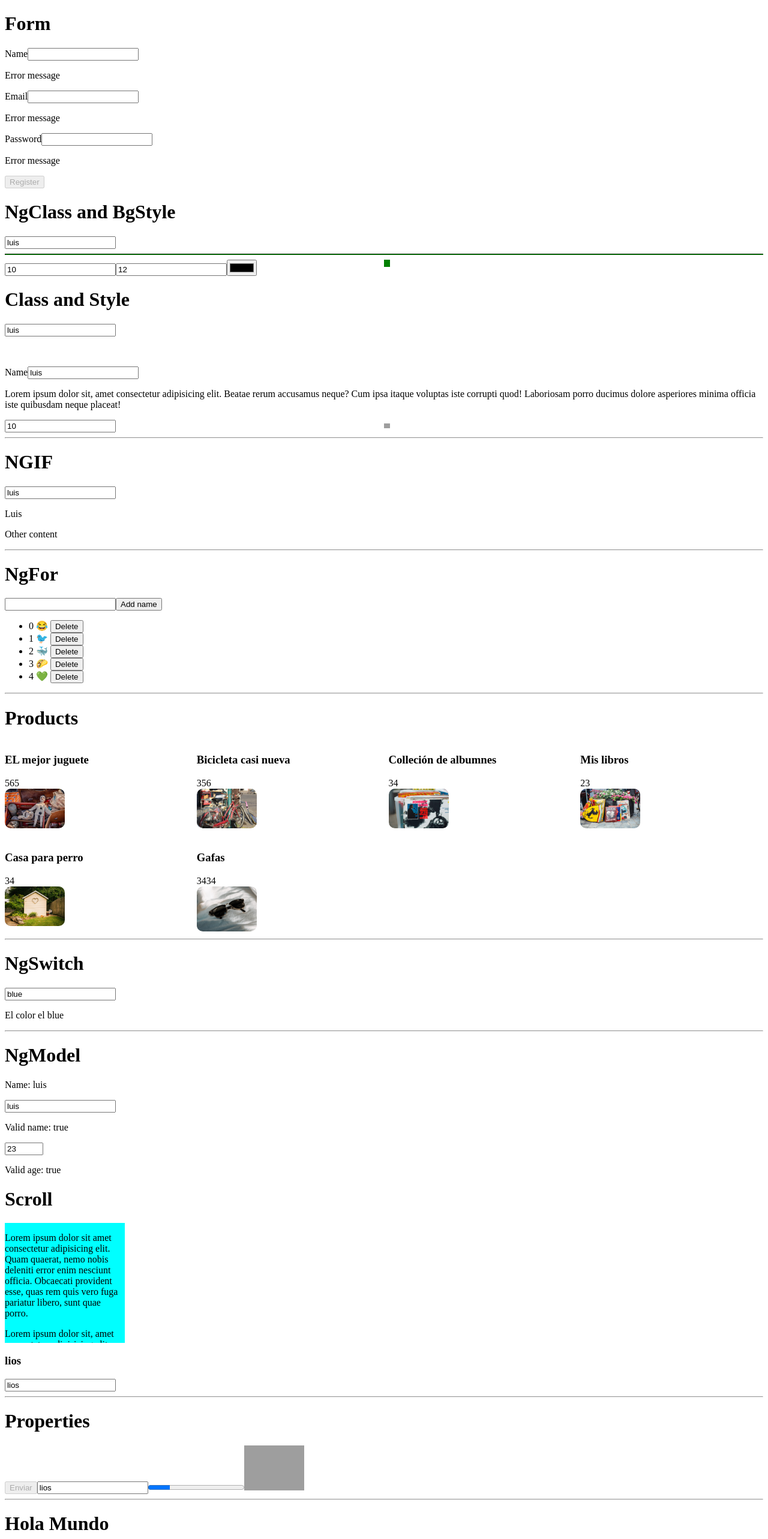
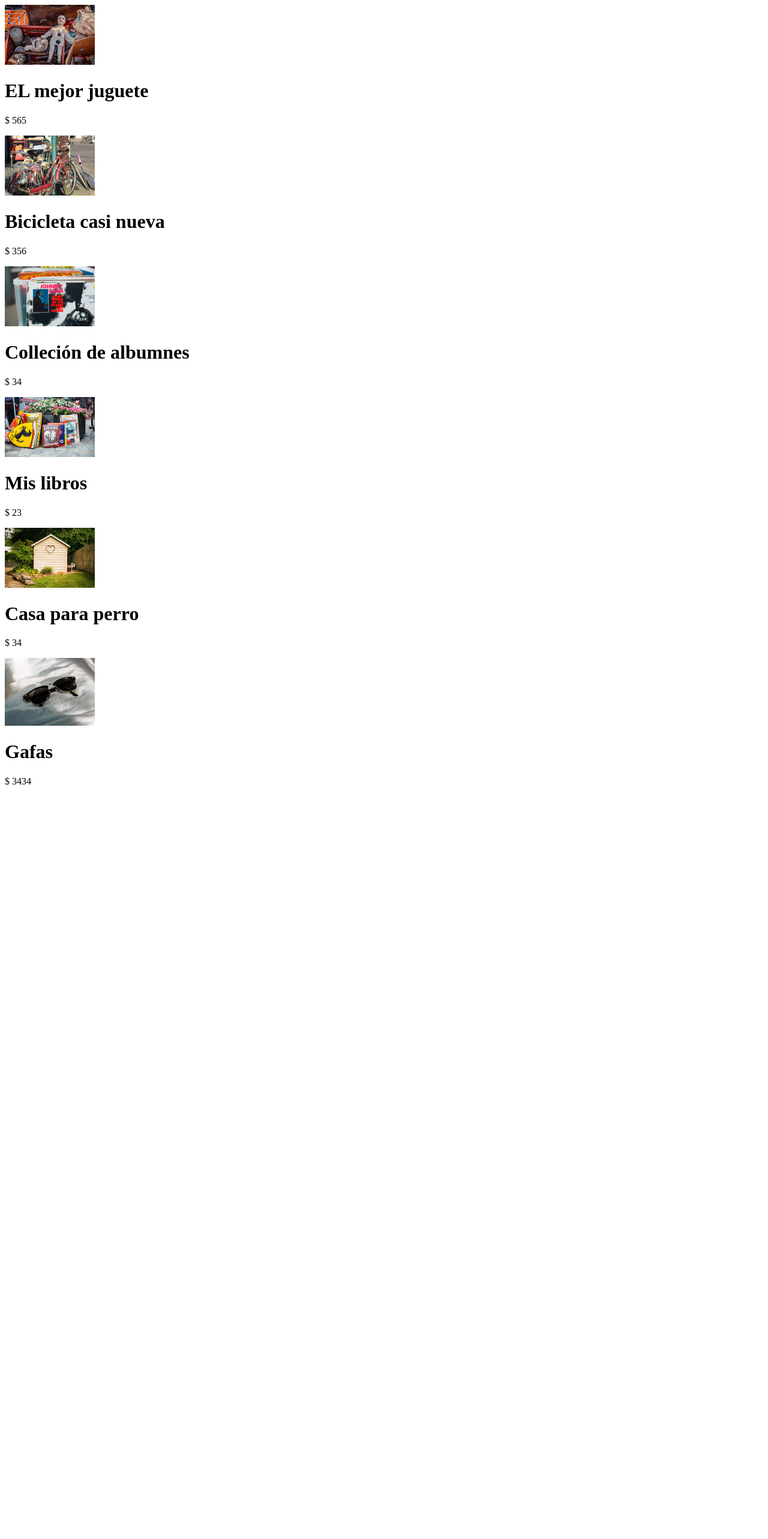
Before and after one commit to leotalorac/AngularBasicCourse, an Angular app: page / in a window 1280 px wide. Shown: the top 2566 px of the page at 60% size. After the commit the page ends 1328 px from the top, so only its background shows below. Built offline with nearby package versions, Linux system fonts and the light colour scheme; grey boxes are pictures that could not be loaded.

Commit message:
More reconstructed compoments

```diff
--- a/src/app/app.component.html
+++ b/src/app/app.component.html
@@ -1,162 +1 @@
-<h1>Form</h1>
-<form #myForm="ngForm" (ngSubmit)="onRegister()">
-  <div class="input-group">
-    <label for="">Name</label>
-    <input type="text" required [(ngModel)]="register.name" id="name" name="name">
-    <p>Error message</p>
-  </div>
-  <div class="input-group">
-    <label for="">Email</label>
-    <input type="email" required [(ngModel)]="register.email" id="email" name="email">
-    <p>Error message</p>
-  </div>
-  <div class="input-group">
-    <label for="">Password</label>
-    <input type="password" required [(ngModel)]="register.password" id="password" name="password">
-    <p>Error message</p>
-  </div>
-  <button [disabled]="myForm.invalid" type="submit">Register</button>
-</form>
-
-
-
-
-<h1>NgClass and BgStyle</h1>
-<input type="text" required #nameInput5="ngModel" [(ngModel)]="person.name" />
-<hr
-  class="line-error"
-  [ngClass]="{
-    'valid':nameInput5.valid,
-    'invalid':nameInput5.invalid
-  }"
-/>
-<div style="display: grid; grid-template-columns: repeat(2,1fr);">
-  <div>
-    <input type="number" required [(ngModel)]="box.w" />
-    <input type="number" required [(ngModel)]="box.h" />
-    <input type="color" required [(ngModel)]="box.color" />
-  </div>
-  <div
-    [ngStyle]="{
-      'width.px':box.w,
-      'height.px':box.h,
-      'background-color':box.color
-    }"
-  >
-  </div>
-</div>
-
-<h1>Class and Style</h1>
-<input type="text" required #nameInput3="ngModel" [(ngModel)]="person.name" />
-<p class="message--error" [class.show]="person.name==''">
-  The filed is required
-</p>
-<label for="">Name</label>
-<input type="text" required #nameInput4="ngModel" [(ngModel)]="person.name" />
-<p [style.font-style]="nameInput4.invalid ? 'italic' : 'normal' ">Lorem ipsum dolor sit, amet consectetur adipisicing elit. Beatae rerum accusamus neque? Cum ipsa itaque voluptas iste corrupti quod! Laboriosam porro ducimus dolore asperiores minima officia iste quibusdam neque placeat!</p>
-<div style="display: grid; grid-template-columns: repeat(2,1fr);">
-  <div>
-    <input type="text" [(ngModel)]="widthImg">
-  </div>
-  <div>
-    <img [src]="imgurl" alt="" [style.width.px]="widthImg">
-  </div>
-</div>
-<hr>
-<h1>NGIF</h1>
-<input type="text" required #nameInput2="ngModel" [(ngModel)]="person.name" />
-<p *ngIf="person.name == 'luis'">Luis</p>
-<p *ngIf="person.name == 'julian' && person.age > 20; else othercontent">
-  Julian
-</p>
-
-<ng-template #othercontent>
-  <p>Other content</p>
-</ng-template>
-<hr />
-<h1>NgFor</h1>
-<input type="text" required #emojiInput="ngModel" [(ngModel)]="newEmoji" />
-<button (click)="AddEmoji()">Add name</button>
-<ul>
-  <li *ngIf="emojis.length ==0">No elements </li>
-  <li *ngFor="let e of emojis;index as i">
-    {{ i+" " + e }}
-    <button (click)="deleteEmoji(i)">Delete</button>
-  </li>
-</ul>
-<hr />
-
-<h1>Products</h1>
-<div class="products--grid">
-<div *ngFor="let product of products;">
-  <h3>{{product.name}}</h3>
-  <p>{{product.price}}</p>
-  <img [src]="product.image" alt="">
-</div>
-</div>
-
-
-<hr>
-<h1>NgSwitch</h1>
-<input type="text" required #colorInput="ngModel" [(ngModel)]="color" >
-<div [ngSwitch]="color">
-  <p *ngSwitchCase="'blue'">
-      El color el blue
-  </p>
-  <p *ngSwitchCase="'green'">
-      El color el green
-  </p>
-  <p *ngSwitchCase="'red'">
-      El color el red
-  </p>
-  <p *ngSwitchDefault>
-      No hay ningún color
-  </p>
-</div>
-<hr>
-<h1>NgModel</h1>
-<p>Name: {{ person.name }}</p>
-<input type="text" required #nameInput="ngModel" [(ngModel)]="person.name" />
-<p>Valid name: {{ nameInput.valid }}</p>
-<input
-  type="number"
-  required
-  max="100"
-  min="10"
-  #ageInput="ngModel"
-  [(ngModel)]="person.age"
-/>
-<p>Valid age: {{ ageInput.valid }}</p>
-
-<h1>Scroll</h1>
-<div class="box" (scroll)="onScroll($event)">
-  <p>
-    Lorem ipsum dolor sit amet consectetur adipisicing elit. Quam quaerat, nemo
-    nobis deleniti error enim nesciunt officia. Obcaecati provident esse, quas
-    rem quis vero fuga pariatur libero, sunt quae porro.
-  </p>
-  <p>
-    Lorem ipsum dolor sit, amet consectetur adipisicing elit. Rerum, veniam
-    nihil. Fugit, ratione, alias, quo excepturi ab reiciendis facere laborum
-    numquam officia veritatis minus nostrum provident cum quos dolores saepe?
-  </p>
-</div>
-<h3>{{ valuetext }}</h3>
-<input type="text" [value]="valuetext" (keyup)="changeText($event)" />
-<hr />
-<h1>Properties</h1>
-<button [disabled]="disable">Enviar</button>
-<input type="text" [value]="valuetext" />
-<progress max="100" [value]="person.age"></progress>
-<img [src]="person.avatar" alt="" width="100" />
-<hr />
-<h1>Hola Mundo</h1>
-<h2>{{ "Hola mundo ".repeat(5) }}</h2>
-<p>3 + 3 = {{ 3 + 3 }}</p>
-<p>Hello my name {{ name }} - I am {{ age }}</p>
-<img src="{{ imgurl }}" alt="Great image" width="200px" />
-
-<hr />
-<h1>Events</h1>
-<button [disabled]="disable">Enviar</button>
-<button (click)="toggleButton()">Toggle Button</button>
+<app-product-list></app-product-list>
--- a/src/app/app.component.ts
+++ b/src/app/app.component.ts
@@ -7,87 +7,5 @@ import { Product } from './product.model';
   styleUrls: ['./app.component.sass']
 })
 export class AppComponent {
-  title = 'my-store';
-  widthImg = 10;
-  box={
-    w:10,
-    h:12,
-    color:'green'
-  };
-  name = 'lotalorafox';
-  age = 23;
-  imgurl = "https://source.unsplash.com/random";
-  disable = true;
-  valuetext = 'lios'
-  register = {
-    name:'',
-    email:'',
-    password:''
-  }
-  person = {
-    name: "luis",
-    age: 23,
-    avatar: this.imgurl
-  }
-  color:string = "blue"
 
-  emojis:string[] = [ '😂' , '🐦', '🐳','🌮', '💚']
-  newEmoji = ""
-
-  products:Product[] = [
-    {
-      name: 'EL mejor juguete',
-      price: 565,
-      image: './assets/images/toy.jpg',
-      category: 'all',
-    },
-    {
-      name: 'Bicicleta casi nueva',
-      price: 356,
-      image: './assets/images/bike.jpg'
-    },
-    {
-      name: 'Colleción de albumnes',
-      price: 34,
-      image: './assets/images/album.jpg'
-    },
-    {
-      name: 'Mis libros',
-      price: 23,
-      image: './assets/images/books.jpg'
-    },
-    {
-      name: 'Casa para perro',
-      price: 34,
-      image: './assets/images/house.jpg'
-    },
-    {
-      name: 'Gafas',
-      price: 3434,
-      image: './assets/images/glasses.jpg'
-    }
-  ]
-  toggleButton() {
-    this.disable=!this.disable;
-    this.person.age++;
-  }
-  onScroll(event: Event){
-    const element = event.target as HTMLElement;
-    console.log(element.scrollTop)
-  }
-  changeText(event:Event){
-    const element = event.target as HTMLInputElement;
-    this.valuetext=element.value;
-    console.log(this.valuetext)
-  }
-  AddEmoji(){
-    this.emojis.push(this.newEmoji);
-    this.newEmoji=""
-  }
-  deleteEmoji(index:number){
-    this.emojis.splice(index,1)
-  }
-  onRegister(){
-    console.log(this.register)
-  }
 }
--- a/src/app/app.module.ts
+++ b/src/app/app.module.ts
@@ -4,10 +4,14 @@ import { FormsModule } from '@angular/forms';
 
 import { AppRoutingModule } from './app-routing.module';
 import { AppComponent } from './app.component';
+import { ProductComponent } from './components/product/product.component';
+import { ProductListComponent } from './components/product-list/product-list.component';
 
 @NgModule({
   declarations: [
-    AppComponent
+    AppComponent,
+    ProductComponent,
+    ProductListComponent
   ],
   imports: [
     BrowserModule,
--- /dev/null
+++ b/src/app/components/product-list/product-list.component.html
@@ -0,0 +1,4 @@
+<div class="">
+  <app-product [product]="product" *ngFor="let product of products">
+  </app-product>
+</div>
--- /dev/null
+++ b/src/app/components/product-list/product-list.component.ts
@@ -0,0 +1,56 @@
+import { Component, OnInit } from '@angular/core';
+import { Product } from 'src/app/product.model';
+
+@Component({
+  selector: 'app-product-list',
+  templateUrl: './product-list.component.html',
+  styleUrls: ['./product-list.component.sass']
+})
+export class ProductListComponent implements OnInit {
+
+  products:Product[] = [
+    {
+      id:"1",
+      name: 'EL mejor juguete',
+      price: 565,
+      image: './assets/images/toy.jpg',
+      category: 'all',
+    },
+    {
+      id:"2",
+      name: 'Bicicleta casi nueva',
+      price: 356,
+      image: './assets/images/bike.jpg'
+    },
+    {
+      id:"3",
+      name: 'Colleción de albumnes',
+      price: 34,
+      image: './assets/images/album.jpg'
+    },
+    {
+      id:"4",
+      name: 'Mis libros',
+      price: 23,
+      image: './assets/images/books.jpg'
+    },
+    {
+      id:"5",
+      name: 'Casa para perro',
+      price: 34,
+      image: './assets/images/house.jpg'
+    },
+    {
+      id:"6",
+      name: 'Gafas',
+      price: 3434,
+      image: './assets/images/glasses.jpg'
+    }
+  ]
+
+  constructor() { }
+
+  ngOnInit(): void {
+  }
+
+}
--- /dev/null
+++ b/src/app/components/product/product.component.html
@@ -0,0 +1,5 @@
+<div>
+  <img [src]="product.image" alt="" width="150px" *ngIf="showImage">
+  <h1>{{product.name}}</h1>
+  <p>$ {{product.price}}</p>
+</div>
--- /dev/null
+++ b/src/app/components/product/product.component.ts
@@ -0,0 +1,42 @@
+import { Component, OnInit, Input, OnChanges, AfterViewInit, OnDestroy } from '@angular/core';
+import { Product } from 'src/app/product.model';
+
+@Component({
+  selector: 'app-product',
+  templateUrl: './product.component.html',
+  styleUrls: ['./product.component.sass']
+})
+export class ProductComponent implements OnInit, OnChanges, AfterViewInit, OnDestroy {
+
+  @Input()
+  product: Product = {
+    id: '',
+    image: '',
+    name: '',
+    price: 0
+  };
+  @Input()
+  showImage=true
+
+  constructor() {
+    // Before render
+    // not async request - run once
+  }
+  ngOnDestroy(): void {
+    // When the component is deleted
+  }
+  ngAfterViewInit(): void {
+    // After render
+    // handle children
+  }
+  ngOnChanges(): void {
+    // before render and during changes
+    // update changes on inputs
+  }
+
+  ngOnInit(): void {
+    // before render
+    // async request (API calls)- once time
+  }
+
+}
--- a/src/app/product.model.ts
+++ b/src/app/product.model.ts
@@ -1,4 +1,5 @@
 export interface Product {
+  id:string;
   name:string;
   image:string;
   price:number;
```
Also changed, not shown: src/app/components/product-list/product-list.component.sass (added), src/app/components/product/product.component.sass (added), 2 other files (tests, documents, lock files or other folders).
